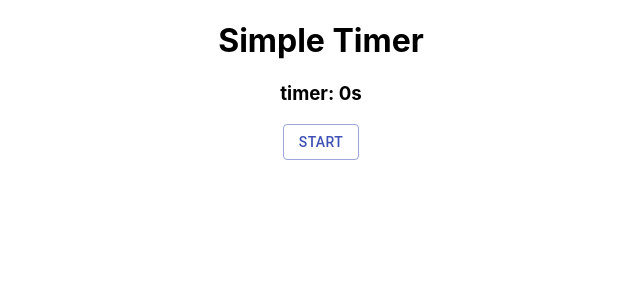
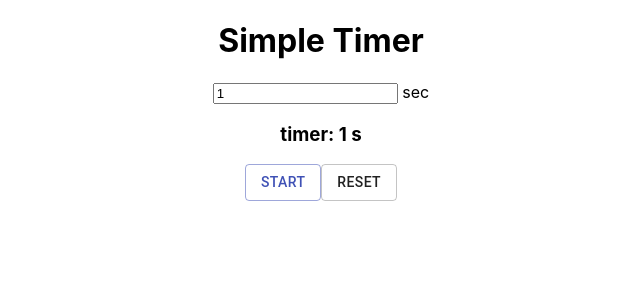
Before and after one commit to okabe-is/simple_timer, a React (Create React App) app: page / in a window 1280 px wide. Shown: the top 300 px of the page, without its empty margins (319-959 px from the left). Built offline with nearby package versions, Linux system fonts and the light colour scheme.

Commit message:
brush-up.

```diff
--- a/src/Components/Timer.js
+++ b/src/Components/Timer.js
@@ -8,54 +8,92 @@ class Timer extends Component {
     constructor() {
         super();
         this.state = {
-            time_s: 0,
-            startAt: 0,
-            isOn: false,
+            input_num: 1, //inputフィールド用 単位は s
+            countdown: 1000, //このmsまでカウントダウンする
+            time_ms: 0, // START後の経過時間 単位は ms
+            startAt: 0, // STOPしても経過時間を正しく計測するために使用
+            isOn: false, // カウントダウン中ならTrueとなるフラグ
         }
     }
 
     startTimer = () => {
         console.log("start");
         this.setState({
-            startAt: Date.now() - this.state.time_s,
+            //経過時間を蓄積するための処理
+            startAt: Date.now() - this.state.time_ms,
             isOn: true,
+
         })
         // 多重クリックを考慮
         clearInterval(this.timer);
 
         this.timer = setInterval(
-            () => this.setState(
-                {
-                    time_s: Date.now() - this.state.startAt
-                }),
-            1);
+            () => {
+
+                //経過時間
+                let spent_time = Date.now() - this.state.startAt;
+
+                console.log(spent_time);
+                this.setState({
+                    time_ms: spent_time < this.state.countdown ? spent_time : this.state.countdown,
+                });
+
+                // 経過時間が目標値となったらカウントダウンを止める
+                if (this.state.time_ms >= this.state.countdown) {
+                    clearInterval(this.timer);
+                }
+            }, 1);
     }
 
     stopTimer = () => {
         console.log("stop");
         clearInterval(this.timer);
+        this.setState({
+            isOn: false,
+        })
     }
 
     restTimer = () => {
         console.log("reset");
         clearInterval(this.timer);
         this.setState({
-            time_s: 0,
+            time_ms: 0,
             isOn: false,
+        })
+
+    }
+
+    // 目標値変更をハンドリングする
+    countdownChangeHandler = (event) => {
+        console.log("time is changed.");
+        this.setState({
+            input_num: event.target.value,
+            countdown: event.target.value * 1000,
         })
 
     }
 
     render() {
 
+        let rest_of_time = this.state.countdown - this.state.time_ms;
+        let style = {
+            color: rest_of_time ? "black" : "red"
+        }
+
         return (
             <div>
-                <h3>timer: {Math.floor(this.state.time_s/1000)}s</h3>
+                <input type="number" min="1"
+                       onChange={this.countdownChangeHandler}
+                       value={this.state.input_num}/> sec
+
+                <h3 style={style}>timer: {Math.ceil(rest_of_time / 1000)} s</h3>
+                {this.state.isOn ||
                 <Button
                     variant="outlined"
                     color="primary"
                     onClick={this.startTimer}>
                     start</Button>
+                }
 
                 {this.state.isOn &&
                 <Button
@@ -64,13 +102,13 @@ class Timer extends Component {
                     onClick={this.stopTimer}>
                     stop</Button>
                 }
-                {this.state.isOn &&
+
                 <Button
                     variant="outlined"
                     color="default"
                     onClick={this.restTimer}>
                     reset</Button>
-                }
+
             </div>
         );
     }
```
